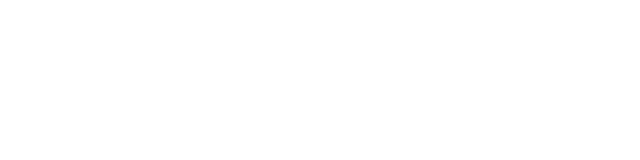
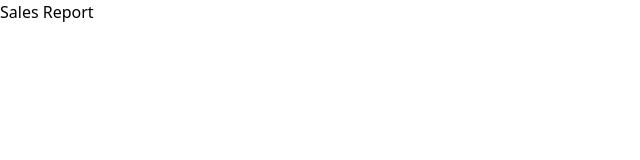
Before and after one commit to Kukaas/Prototype, a React (Vite) app: page /profile/admin/sales-report in a window 1280 px wide. Before the commit this address had no page. Shown: the top 160 px of the page, without its empty margins (0-640 px from the left). Built offline with nearby package versions, Linux system fonts and the light colour scheme.

Commit message:
added route to sales report

```diff
--- a/src/App.jsx
+++ b/src/App.jsx
@@ -8,6 +8,7 @@ import AdminDashboard from './components/AdminDashboard';
 import AdminProductions from './components/AdminProductions';
 import FinishedProduct from './components/FinishedProduct';
 import Inventory from './components/Inventory';
+import SalesReport from './components/SalesReport';
 
 function App() {
   return (
@@ -18,6 +19,7 @@ function App() {
           <Route path="profile-admin/:id" element={<AdminDashboard />}/>
           <Route path="/profile/admin/productions" element={<AdminProductions />} />
           <Route path="/profile/admin/inventory" element={<Inventory />} />
+          <Route path="/profile/admin/sales-report" element={<SalesReport />} />
           <Route path="/profile/admin/finished-products" element={<FinishedProduct />}/>
           <Route path="/profile/edit/:id" element={<EditProfile />} />
           <Route path="/profile/production/:id" element={<AddProductions />} />
--- a/src/components/FinishedProduct.jsx
+++ b/src/components/FinishedProduct.jsx
@@ -83,9 +83,11 @@ const FinishedProduct = () => {
         <Select
           defaultValue={record.status}
           onChange={(value) => setSelectedStatus({ ...selectedStatus, [record.id]: value })}
+          disabled={record.status === "SOLD"}
         >
+
           <Option value="SOLD">SOLD</Option>
-          <Option value="Available">Available</Option>
+          <Option value="Available">SOLD </Option>
         </Select>
       ),
 
--- a/src/components/Profile.jsx
+++ b/src/components/Profile.jsx
@@ -48,6 +48,10 @@ const Profile = () => {
 
   const handleViewInvenotry = () => {
     navigate(`/profile/admin/inventory`);
+  }
+
+  const handleViewSalesReport = () => {
+    navigate(`/profile/admin/sales-report`);
   }
 
   return (
@@ -124,6 +128,14 @@ const Profile = () => {
                       >
                       View inventory
                       </Button>
+
+                      <Button
+                      type="default"
+                      onClick={handleViewSalesReport}
+                      style={{ borderRadius: '5px', marginTop: '1rem' }}
+                      >
+                      View Sales Report
+                      </Button>
                     </>
                   ) : (
                     <Productions email={user.email} />
--- /dev/null
+++ b/src/components/SalesReport.jsx
@@ -0,0 +1,10 @@
+function SalesReport() {
+    return (
+        <div>
+            <h1>Sales Report</h1>
+            {/* Add your sales report content here */}
+        </div>
+    );
+}
+
+export default SalesReport;
```
